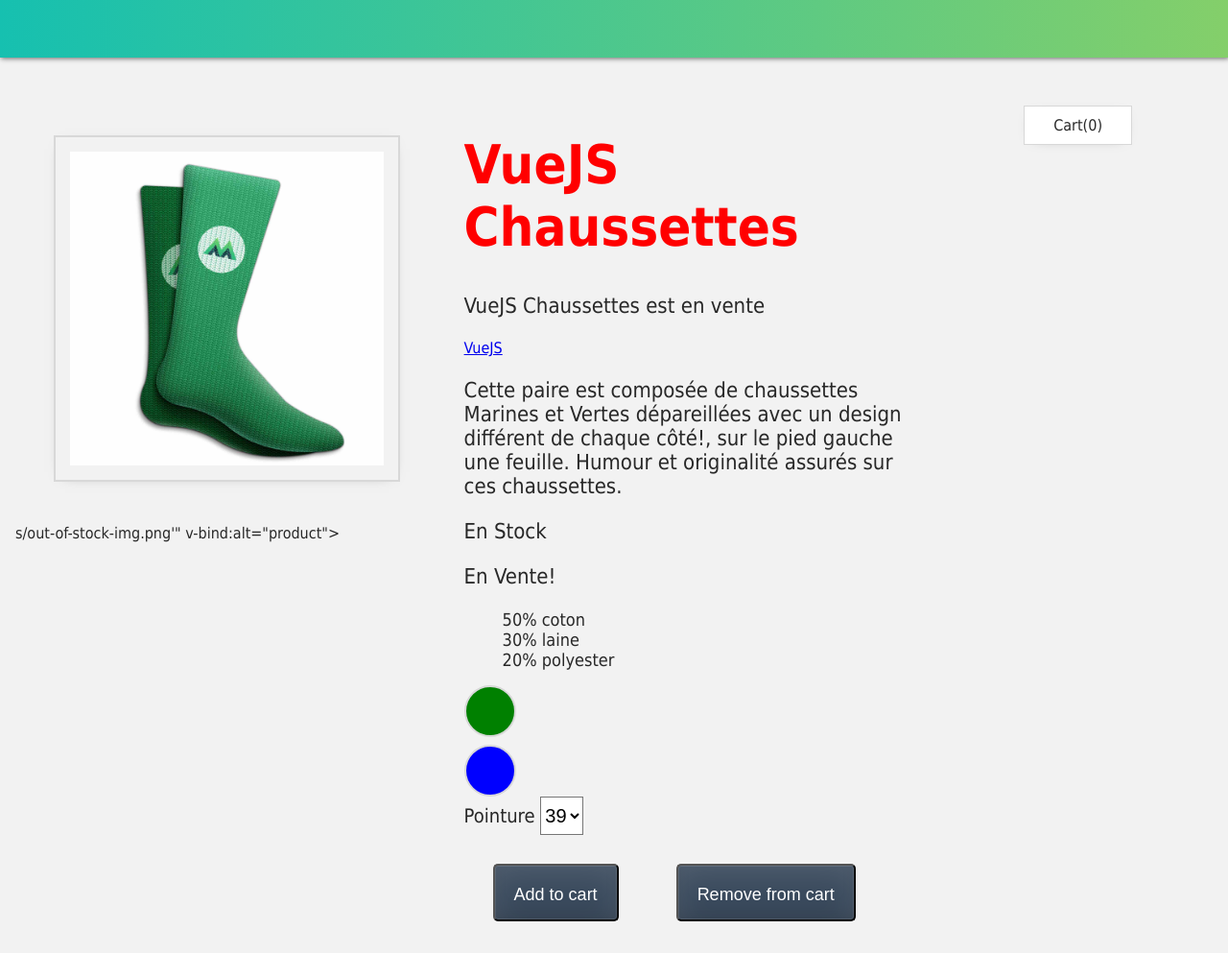
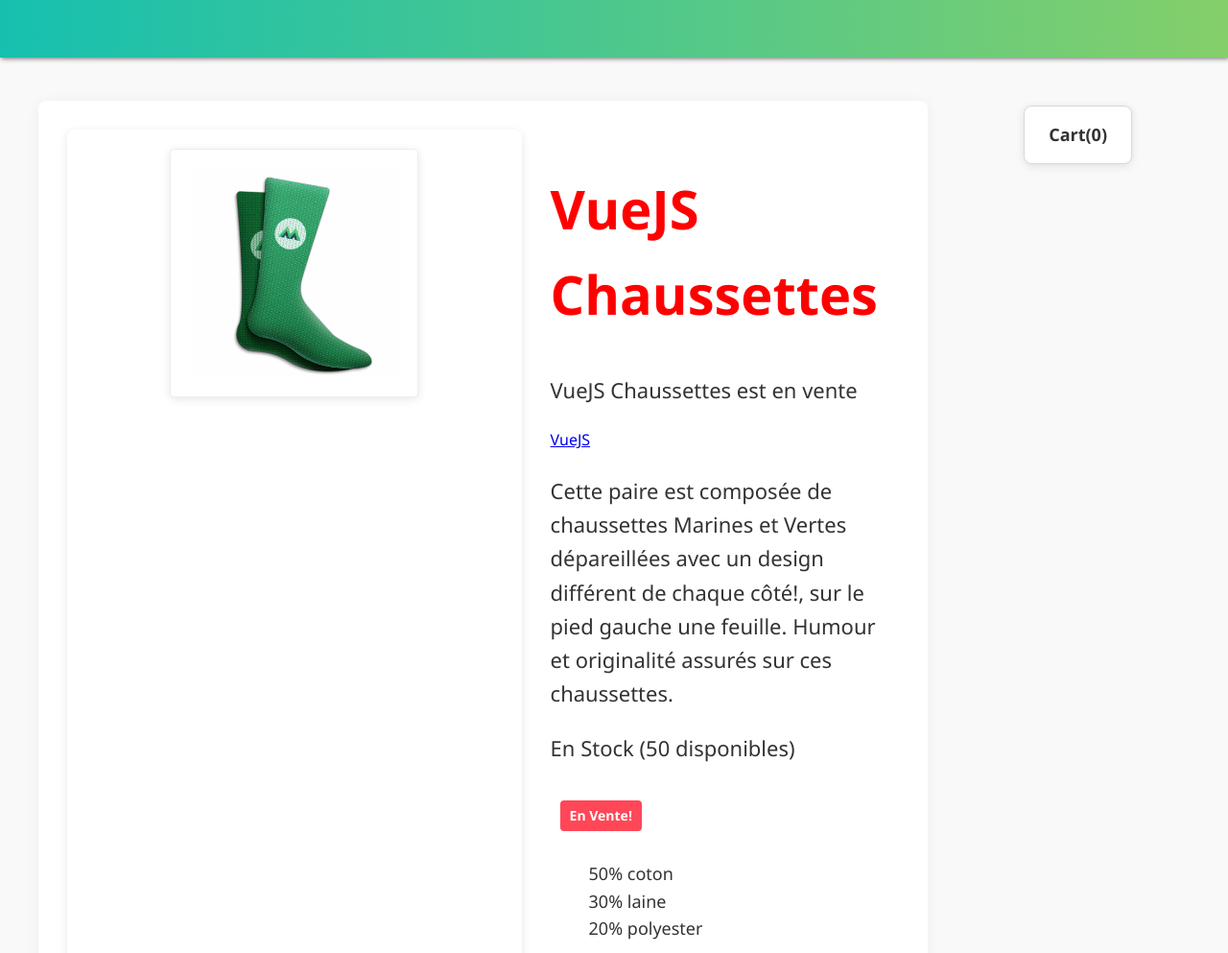
Before and after one commit to Adem-elwafi/FirstVueProject, a plain HTML site: page index.html in a window 1280 px wide. Shown: the top 993 px of the page at 96% size. Drawn offline with nearby package versions, Linux system fonts and the light colour scheme.

Commit message:
added some feautures

```diff
--- a/assets/style.css
+++ b/assets/style.css
@@ -1,25 +1,32 @@
 body {
-    background-color: #f2f2f2;
-    margin: 0px;
-    font-family: tahoma;
-    color: #282828;
-  }
+    background-color: #f9f9f9;
+    margin: 0;
+    font-family: 'Segoe UI', Tahoma, Geneva, Verdana, sans-serif;
+    color: #333;
+    line-height: 1.6;
+}
 
   .button {
-    margin: 30px;
+    margin: 15px 30px 15px 0;
     background-color: #39495c;
+    border: none;
     border-radius: 5px;
-    font-size: 18px;
-    /* width: 160px; */
-    height: 60px;
+    font-size: 16px;
+    height: 50px;
     color: white;
-    padding: 20px;
-    box-shadow: inset 0 -0.6em 1em -0.35em rgba(0, 0, 0, 0.17),
-      inset 0 0.6em 2em -0.3em rgba(255, 255, 255, 0.15),
-      inset 0 0 0em 0.05em rgba(255, 255, 255, 0.12);
-    text-align: center;
+    padding: 0 25px;
     cursor: pointer;
-  }
+    transition: all 0.3s ease;
+    display: inline-flex;
+    align-items: center;
+    justify-content: center;
+}
+
+.button:hover:not(:disabled) {
+    background-color: #2c3a4a;
+    transform: translateY(-2px);
+    box-shadow: 0 4px 8px rgba(0, 0, 0, 0.1);
+}
 
   .cart {
     margin: 25px 100px;
@@ -42,9 +49,11 @@ body {
 
 
   .disabledButton {
-    background-color: #d8d8d8;
-    cursor: not-allowed;
-  }
+    background-color: #d8d8d8 !important;
+    cursor: not-allowed !important;
+    transform: none !important;
+    box-shadow: none !important;
+}
 
   h1 {
     font-size: 50px;
@@ -54,15 +63,31 @@ body {
     font-size: 25px;
   }
 
-  img {
-    border: 2px solid #d8d8d8;
-    width: 70%;
-    margin: 40px;
-    padding: 15px;
-    -webkit-box-shadow: 0px 2px 15px -12px rgba(0, 0, 0, 0.57);
-    -moz-box-shadow: 0px 2px 15px -12px rgba(0, 0, 0, 0.57);
-    box-shadow: 2px 15px -12px rgba(0, 0, 0, 0.57);
-  }
+  .product-image {
+    text-align: center;
+    padding: 20px;
+    background: white;
+    border-radius: 8px;
+    box-shadow: 0 2px 10px rgba(0, 0, 0, 0.1);
+    margin-bottom: 20px;
+}
+
+.product-image img {
+    max-width: 100%;
+    height: auto;
+    border: 1px solid #eee;
+    border-radius: 4px;
+    transition: transform 0.3s ease;
+}
+
+.product-image img:hover {
+    transform: scale(1.02);
+}
+
+.out-of-stock {
+    opacity: 0.6;
+    filter: grayscale(100%);
+}
 
   input {
     width: 100%;
@@ -93,10 +118,70 @@ body {
   }
 
   .product-display {
+    max-width: 1200px;
+    margin: 0 auto;
+    padding: 20px;
+}
+
+.product-container {
     display: flex;
-    flex-direction: column;
-    padding: 1rem;
-  }
+    flex-wrap: wrap;
+    gap: 30px;
+    background: white;
+    padding: 30px;
+    border-radius: 8px;
+    box-shadow: 0 2px 15px rgba(0, 0, 0, 0.05);
+}
+
+.product-info {
+    flex: 1;
+    min-width: 300px;
+}
+
+.color-circle {
+    display: inline-block;
+    width: 30px;
+    height: 30px;
+    margin: 5px;
+    border: 2px solid #eee;
+    border-radius: 50%;
+    cursor: pointer;
+    transition: transform 0.2s;
+}
+
+.color-circle:hover {
+    transform: scale(1.1);
+    border-color: #666;
+}
+
+.sale-badge {
+    display: inline-block;
+    background: #ff4757;
+    color: white;
+    padding: 5px 10px;
+    border-radius: 4px;
+    font-size: 14px;
+    font-weight: bold;
+    margin-left: 10px;
+}
+
+.pointure select {
+    padding: 8px 15px;
+    font-size: 16px;
+    border: 1px solid #ddd;
+    border-radius: 4px;
+    margin: 10px 0;
+    width: 100px;
+}
+
+.cart {
+    background: white;
+    padding: 15px 25px;
+    border-radius: 8px;
+    box-shadow: 0 2px 10px rgba(0, 0, 0, 0.1);
+    font-weight: bold;
+    font-size: 18px;
+}
 
   .product-container {
     display: flex;
--- a/index.html
+++ b/index.html
@@ -2,12 +2,8 @@
 <html lang="en">
   <head>
     <meta charset="UTF-8" />
-    <title>Vue JS 07</title>
-    <!-- Import Styles -->
+    <title>Vue JS Socks Shop</title>
     <link rel="stylesheet" href="assets/style.css" />
-    <!-- Import Vue.js -->
-    <script src="https://unpkg.com/vue@next"></script>
-     <script src="js/vue.global.js"></script>
     <script src="https://unpkg.com/vue@3/dist/vue.global.js"></script>
   </head>
   <body>
@@ -17,22 +13,17 @@
       <div class="product-display">
         <div class="product-container">
           <div class="product-image">
-            <!-- une image -->
-            <img :class="{imageStyle: !inStock}"  :src="image" v-bind:alt="product">
-
-            s/out-of-stock-img.png'" v-bind:alt="product">
+            <img v-if="inStock" :src="image" :alt="product" class="product-image">
+            <img v-else src="assets/images/out-of-stock-img.png" :alt="product" class="out-of-stock">
           </div>
           <div class="product-info">
             <h1 :style="myStyle" >{{ title }}</h1>
             <p>{{ sale }}</p>
             <a :href="url">VueJS</a>
             <p>{{ description }}</p>
-            <p v-if="inStock">En Stock</p>
+            <p v-if="inStock > 0">En Stock ({{ inStock }} disponibles)</p>
             <p v-else>En rupture de stock</p>
-            <!-- <p v-if="inventory > 10">En Stock</p>
-            <p v-else-if="inventory <= 10 && inventory > 0">Presque épuisé</p>
-            <p v-else>En rupture de stock</p> -->
-            <p v-if="onSale">En Vente!</p>
+            <p v-if="onSale" class="sale-badge">En Vente!</p>
             <ul>
               <li v-for="detail in details">{{ detail }}</li>
             </ul>
@@ -65,7 +56,6 @@
       </div>
     </div>
 
-    <!-- Import Js -->
     <script src="js/main.js"></script>
   </body>
 </html>
--- a/js/main.js
+++ b/js/main.js
@@ -1,5 +1,3 @@
-
-// const product = "Chaussettes";
 
 const app = Vue.createApp({
     data: function () {
@@ -8,8 +6,6 @@ const app = Vue.createApp({
             brand: "VueJS",
             product: "Chaussettes",
             description: "Cette paire est composée de chaussettes Marines et Vertes dépareillées avec un design différent de chaque côté!, sur le pied gauche une feuille. Humour et originalité assurés sur ces chaussettes.",
-            // image: 'assets/images/socks_green.jpg',
-            // inStock: true,
             selectedVariant: 0,
             url: 'https://vuejs.org/',
             inventory: 100,
@@ -30,9 +26,6 @@ const app = Vue.createApp({
         addToCart() {
             this.cart += 1;
         },
-        // updateImage(variantImage) {
-        //     this.image = variantImage;
-        // },
         updateVariant(index) {
             this.selectedVariant = index;
             console.log(index);
@@ -60,5 +53,4 @@ const app = Vue.createApp({
     }
 });
 
-// On va monter notre app dans le DOM
-const mountedApp = app.mount("#app");
+app.mount("#app");
```
